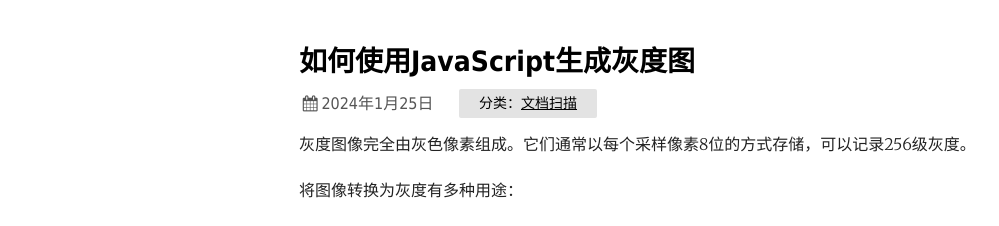
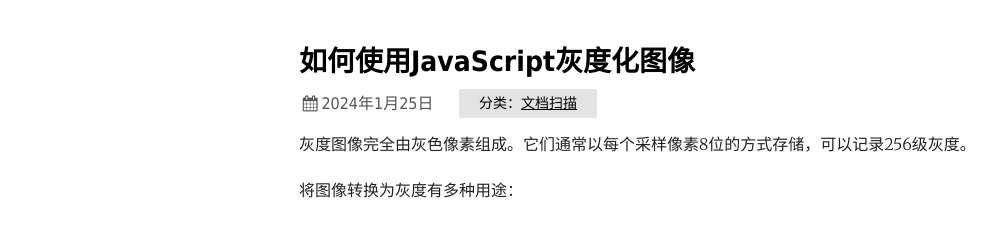
Before and after one commit to damingsoft/damingsoft.github.io, a Jekyll site: the page built from _posts/2024-01-25-convert-image-to-grayscale-with-javascript.md, in a window 1280 px wide and 900 px high. Shown: the top 226 px of the window, without its empty margins (56-1055 px from the left). Built offline with Jekyll 4.4.1, drawn with Linux system fonts in a browser that asks for light colours.

Commit message:
update title

```diff
--- a/_posts/2024-01-25-convert-image-to-grayscale-with-javascript.md
+++ b/_posts/2024-01-25-convert-image-to-grayscale-with-javascript.md
@@ -1,6 +1,6 @@
 ---
 layout: post
-title: "如何使用JavaScript生成灰度图"
+title: "如何使用JavaScript灰度化图像"
 date: 2024-01-25 10:00:53 +0800
 categories: 文档扫描
 tags:
```
